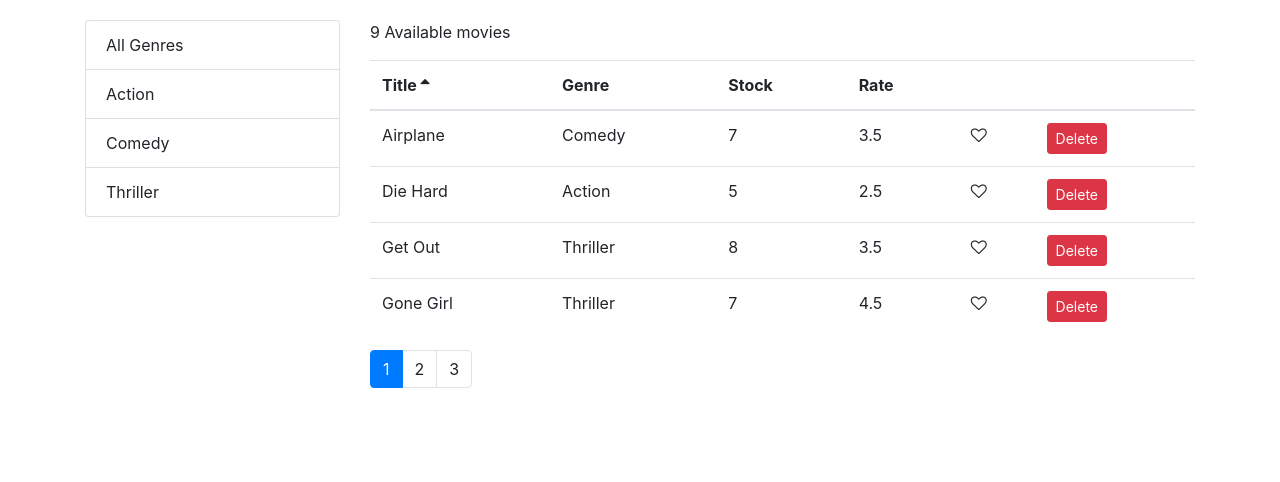
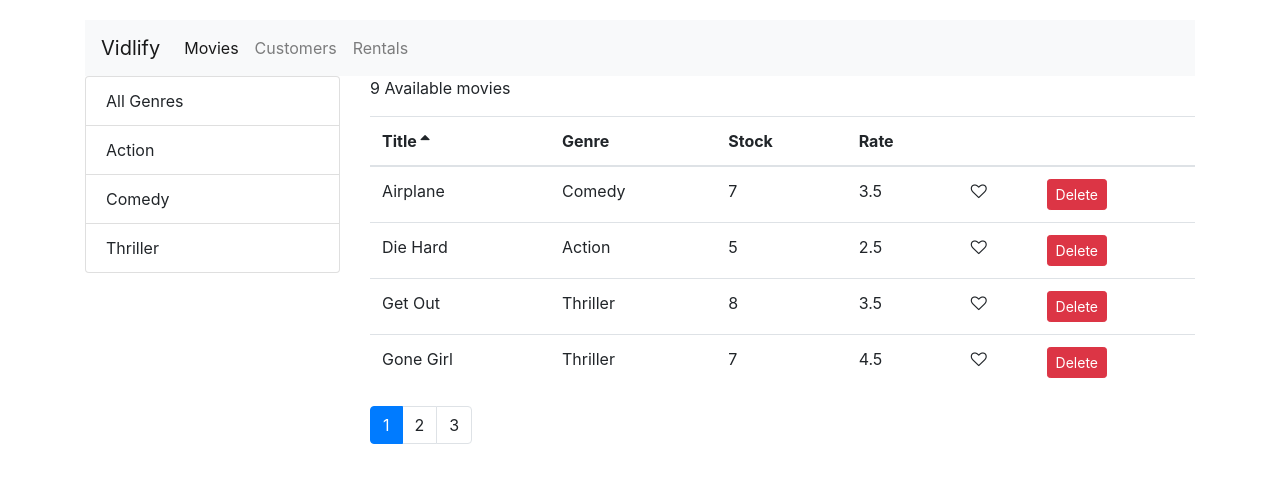
Before and after one commit to MuhammedMujahid/Video-Rental-React-App, a React (Create React App) app: page / in a window 1280 px wide. Shown: the top 482 px of the page. Built offline with nearby package versions, Linux system fonts and the light colour scheme.

Commit message:
added navigation bar WIP

```diff
--- a/src/App.js
+++ b/src/App.js
@@ -1,11 +1,14 @@
 import React, { Component } from "react";
 import "./App.css";
 import Movies from "./components/movies";
+import NavBar from "./components/common/navBar";
 
 class App extends Component {
   render() {
     return (
       <main className="container">
+        <NavBar />
+
         <Movies />
       </main>
     );
--- /dev/null
+++ b/src/components/common/navBar.jsx
@@ -0,0 +1,43 @@
+import React, { Component } from "react";
+
+const NavBar = () => {
+  return (
+    <nav class="navbar navbar-expand-lg navbar-light bg-light">
+      <a class="navbar-brand" href="#">
+        Vidlify
+      </a>
+      <button
+        class="navbar-toggler"
+        type="button"
+        data-toggle="collapse"
+        data-target="#navbarNav"
+        aria-controls="navbarNav"
+        aria-expanded="false"
+        aria-label="Toggle navigation"
+      >
+        <span class="navbar-toggler-icon" />
+      </button>
+      <div class="collapse navbar-collapse" id="navbarNav">
+        <ul class="navbar-nav">
+          <li class="nav-item active">
+            <a class="nav-link" href="#">
+              Movies <span class="sr-only">(current)</span>
+            </a>
+          </li>
+          <li class="nav-item">
+            <a class="nav-link" href="#">
+              Customers
+            </a>
+          </li>
+          <li class="nav-item">
+            <a class="nav-link" href="#">
+              Rentals
+            </a>
+          </li>
+        </ul>
+      </div>
+    </nav>
+  );
+};
+
+export default NavBar;
--- a/src/components/movies.jsx
+++ b/src/components/movies.jsx
@@ -5,6 +5,7 @@ import { paginate } from "../utils/paginate";
 import ListGroup from "./common/listGroup";
 import { getGenres } from "../services/fakeGenreService";
 import MoviesTable from "./moviesTable";
+import NavBar from "./common/navBar";
 import _ from "lodash";
 
 class Movies extends Component {
--- a/src/components/moviesTable.jsx
+++ b/src/components/moviesTable.jsx
@@ -1,7 +1,7 @@
 import React, { Component } from "react";
 import Like from "./common/like";
-import TableHeader from "./common/tableHeader";
-import TableBody from "./common/tableBody";
+import Table from './common/table'
+
 
 class MoviesTable extends Component {
   columns = [
@@ -30,35 +30,7 @@ class MoviesTable extends Component {
   render() {
     const { movies, onSort, sortColumn } = this.props;
     return (
-      <table className="table">
-        <TableHeader
-          columns={this.columns}
-          onSort={onSort}
-          sortColumn={sortColumn}
-        />
-        <TableBody data={movies} columns={this.columns} />
-        {/* <tbody>
-          {movies.map(movie => (
-            <tr key={movie._id}>
-              <th scope="row">{movie.title}</th>
-              <td>{movie.genre.name}</td>
-              <td>{movie.numberInStock}</td>
-              <td>{movie.dailyRentalRate}</td>
-              <td>
-
-              </td>
-              <td>
-                <button
-                  onClick={() => onDelete(movie)}
-                  className="btn btn-danger btn-sm"
-                >
-                  Delete
-                </button>
-              </td>
-            </tr>
-          ))}
-        </tbody> */}
-      </table>
+     <Table columns={this.columns} sortColumn={sortColumn} onSort={onSort} data={movies} />
     );
   }
 }
```
